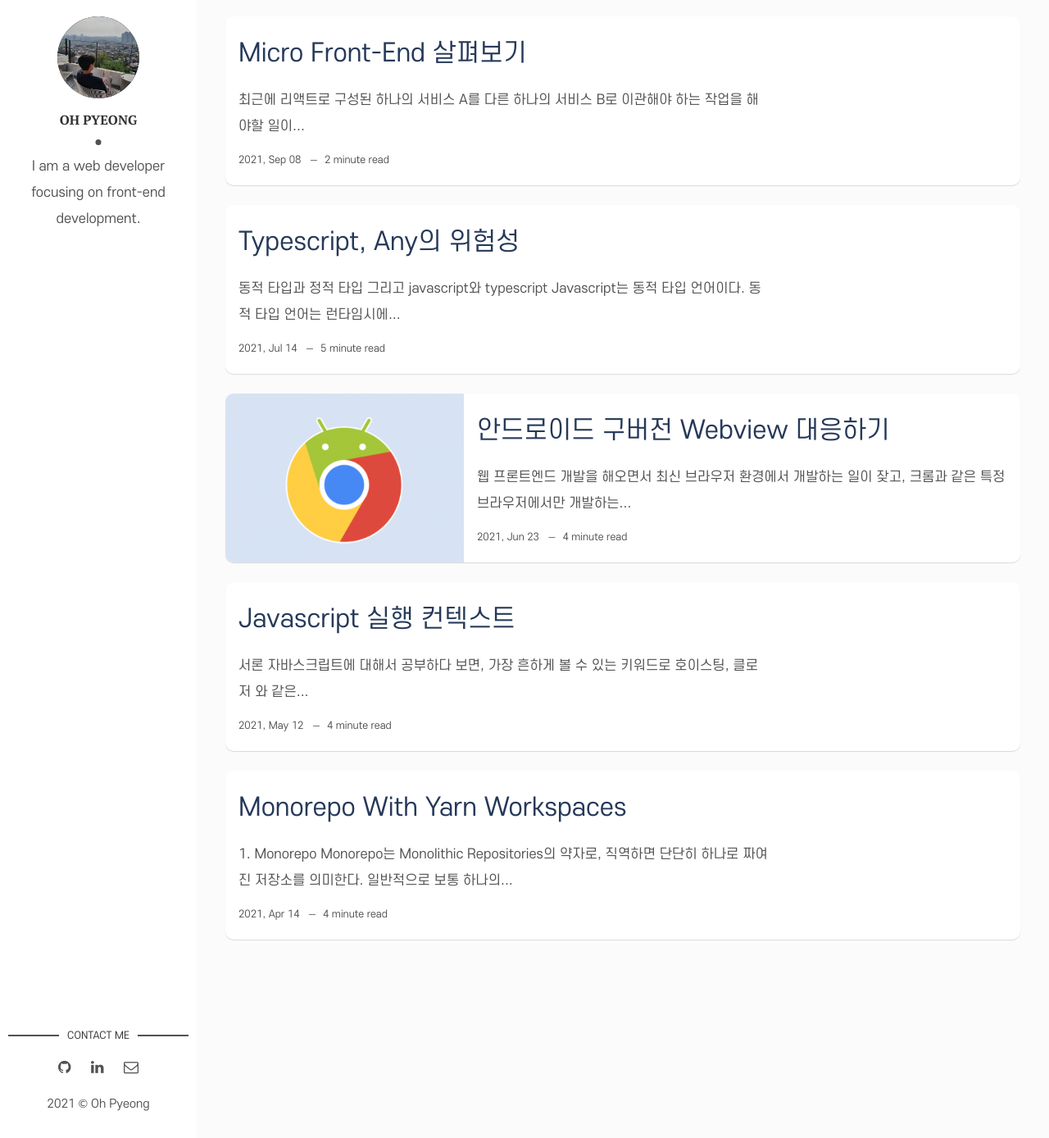
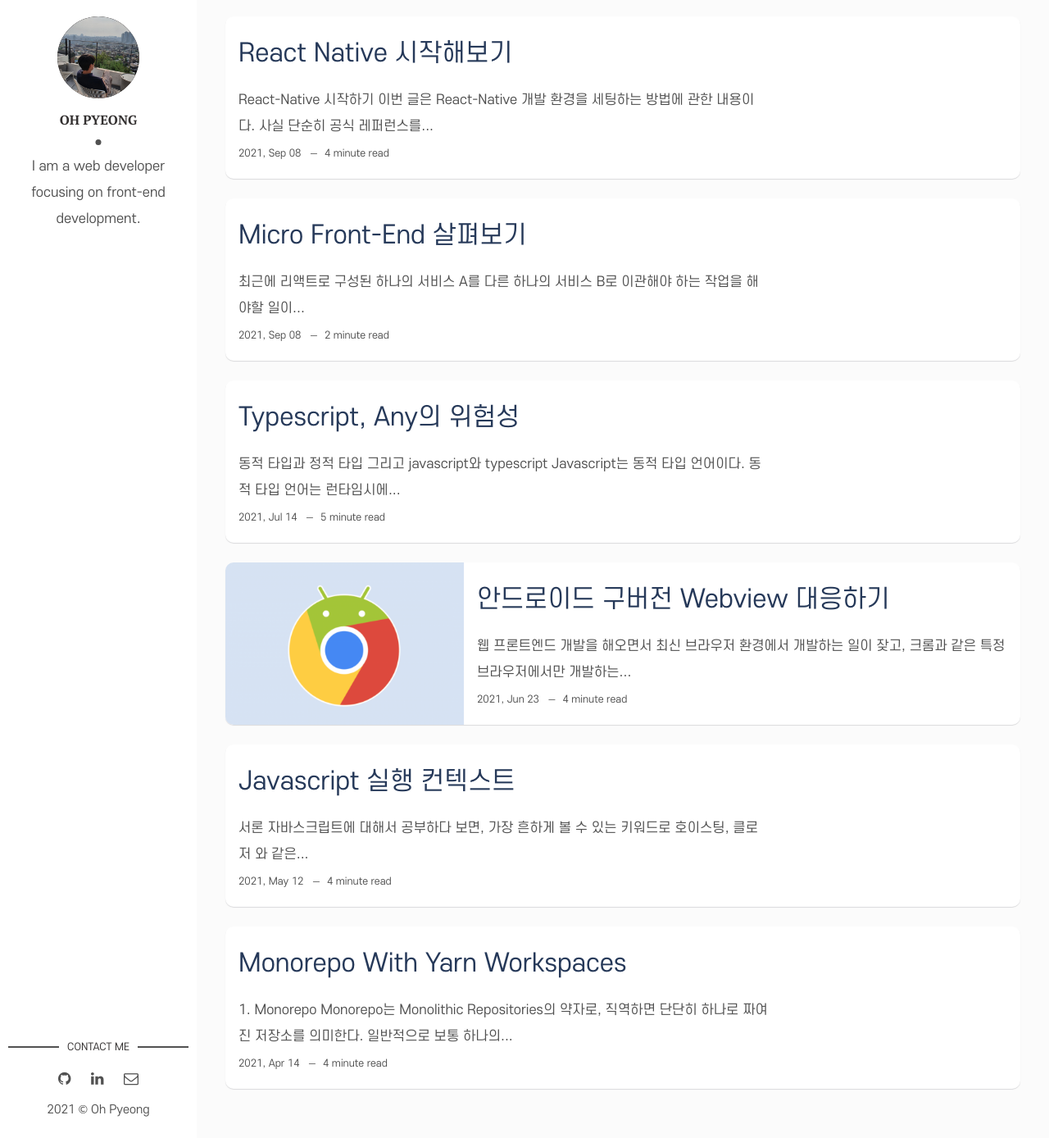
Before and after one commit to pyeongoh5/5p-blog, a Jekyll site: the page built from index.html, in a window 1280 px wide and 1388 px high. Shown: the whole window at 82% size. Built offline with Jekyll 4.4.1, drawn with Linux system fonts in a browser that asks for light colours; the list of posts is cut into pages by our own code; some of the changed lines change nothing that is shown.

Commit message:
feat: react-native 시작하기 포스트 업로드

````diff
--- /dev/null
+++ b/_posts/2021-10-13-start-with-react-native.md
@@ -0,0 +1,150 @@
+---
+layout: post
+title: React Native 시작해보기
+date: 2021-09-08 20:23:00 +0900
+description: React Native 개발환경 설정하기
+img: # Add image post (optional)
+fig-caption: # Add figcaption (optional)
+tags: [react-native, react, Expo]
+---
+
+# React-Native 시작하기
+
+이번 글은 React-Native 개발 환경을 세팅하는 방법에 관한 내용이다. 사실 단순히 공식 레퍼런스를 번역하는 수준이긴 하겠지만, 공부하는 겸해서 작성하게 되었다.
+
+## 왜 React-Native?
+
+`React-Native`는 페이스북에서 개발한 오픈소스 모바일 어플리케이션 프레임워크다. 한번의 코드 작성으로 Android, iOS등의 멀티 플랫폼을 지원한다. 물론 이런 프레임워크는 React-Native 하나 뿐만은 아닌데, 대표적으로 구글에서 개발한 [Flutter](https://flutter.dev/?gclid=Cj0KCQjw5JSLBhCxARIsAHgO2SfmDuJt-19KkNCa75bxB-ExKZjFqvRYdA0x39V1W9O44PXxNJjJ4zYaAtMhEALw_wcB&gclsrc=aw.ds)가 있다.
+여러 선택지 가운데 React-Native를 선택해본건, 이미 React를 할 줄 알기 때문에 빠르게 습득이 가능할 것 같아서이다. 바로 시작해보자.
+
+## 2가지 방법
+
+공식 레퍼런스 사이트에서는 크게 2개의 환경 구성 방법을 제공한다. `Expo cli`, `React-Native cli`를 이용하는 방법이다. 해당 글에서는 `React-Native cli` 를 이용하며 `MacOS`에서 `Android`를 타겟으로 한다.
+
+## 개발환경 설정
+
+우선 개발환경을 세팅하기 위해선 `Node`, `Watchman`, `React-Native CLI`, `JDK`, `Android Studio`가 필요하다.
+
+### 1. Node와 Watchman 설치
+
+`Homebrew`를 통한 설치를 추천하며, `Homebrew`를 설치한 이후에 아래 커맨드를 통해 `Node`와 `Watchman`을 설치한다. 만약 `Node`가 이미 설치되어 있다면 `12버전 이상`이 설치되어 있는지 확인하자.
+`watchman`은 파일시스템의 변경사항을 감지하기 위한 `Facebook`에서 개발한 도구이다.
+
+```console
+brew install node
+brew install watchman
+```
+
+### 2. JDK(Java Development Kit) 설치
+
+역시 `Homebrew`를 통해서 설치해주자
+
+```console
+brew install --cask adoptopenjdk/openjdk/adoptopenjdk8
+```
+
+만약 JDK가 이미 설치되어 있다면, `8버전 이상`인지 확인해주자.
+
+### 3.Android 개발 환경
+
+**3-1. Android Studio 설치**
+
+[링크](https://developer.android.com/studio)를 통해서 Android Studio를 설치해주자.
+설치 위자드에서 `아래 항목`을 체크하고 진행해야한다고 가이드되어 있으나 실제로 설치해봤을 때에는 별다른 체크항목없이 `Next` 버튼을 통해 설치하면 자동으로 잘 설치 되는듯 했다.
+
+- Android SDK
+- Android SDK Platform
+- Android Virtual Device
+
+**3-2. Android SDK**
+
+Android SDK는 Android Studio를 설치하는 과정에서 같이 자동으로 설치된다. 하지만 네이티브 코드로 React Native 앱을 빌드하려면, `Android 10(Q) SDK`가 필요하고, Studio에 `SDK Manager`를 통해서 추가로 설치할 수 있다.
+
+| SDK Manager는 다음 경로에서 찾을 수 있다. `Appearance & Behavior` → `System Settings` → `Android SDK`
+
+Android Studio 설치 이후에,`SDK Manager`를 실행하면 아래와 같은 화면을 볼 수 있다.
+![image]({{site.baseurl}}/assets/img/2021-10-13/sdk_manager.png)
+좌측 하단의 `Show Package Details` 버튼을 눌러서 `Android 10 (Q)` 엔트리를 확장시켜 아래 항목들을 선택해준다.
+
+- `Android SDK Platform 29`
+- `Intel x86 Atom_64 System Image` 혹은 `Google APIs Intel x86 Atom System Image`
+
+이후 `Apply` 버튼을 통해서 설치를 진행해주자.
+
+**3-3. ANDROID_HOME 환경변수 설정하기**
+
+React Native 도구는 네이티브 코드로 앱을 빌드하기 위해 몇 가지 환경 변수를 설정해야 한다.
+사용하고 있는 shell의 종류에 따라 알맞은 설정파일을 사용하면된다. 만약 bash shell을 사용한다면 `~/.bash_profile` 혹은 `~/.bashrc`를, zshell을 사용한다면 `~/.zprofile` 혹은 `~/.zshrc`를 열어 아래 내용을 기입해주자
+
+```
+export ANDROID_HOME=$HOME/Library/Android/sdk
+export PATH=$PATH:$ANDROID_HOME/emulator
+export PATH=$PATH:$ANDROID_HOME/tools
+export PATH=$PATH:$ANDROID_HOME/tools/bin
+export PATH=$PATH:$ANDROID_HOME/platform-tools
+```
+
+**3-4. React-Native CLI**
+
+React-Native에는 CLI(Command Line Interface)가 내장되어 있는데, 이를 통해서 새로운 프로젝트를 생성할 수 있다. `npx`를 통해서 별도로 React-Native 설치 없이 사용 할 수 있다. 아래 명령어를 통해서 React-Native 프로젝트를 생성해보자.
+
+## 새 어플리케이션 만들기
+
+```c
+// javscript
+npx react-native init AwesomeProject
+// typescript
+npx react-native init AwesomeTSProject --template react-native-template-typescript
+// 특정 버전으로 생성
+npx react-native init AwesomeProject --version X.XX.X
+```
+
+위 커맨드라인을 통해서 프로젝트를 생성하게되면 기존 어플리케이션으로의 별도 통합과정을 필요로 하지 않는다.
+
+## Android 기기 준비하기
+
+개발을에 사용할 Android 기기가 필요한데, 실제기기를 사용해도되고, Android Studio의 Virtual Device를 사용해도 되며, 여기서는 Virtual Device를 사용한다.
+
+Virtual Device는 AVD Manager를 통해서 사용할 수 있다.
+
+![image]({{site.baseurl}}/assets/img/2021-10-13/avd_manager.png)
+
+원하는 디바이스 종류를 고르고 `Next` 버튼을 누른뒤 `Q API Level 29` 이미지를 선택하자 (아래 이미지 참고)
+
+![image]({{site.baseurl}}/assets/img/2021-10-13/android_image.png)
+
+## React-Native 어플리케이션 실행하기
+
+### 1. Metro 시작하기
+
+우선 `Metro`를 실행시킬 필요가 있다. `Metro`는 React-Native와 함께 제공되는Javascript Bundler로, 다양한 옵션과 엔트리 파일들을 하나아ㅢ javascript 파일로 번들링 한다. `Metro`는 아래 코드로 실행할 수 있다.
+
+```
+  npx react-native start
+```
+
+실행하고 난 뒤 모습은 아래와 같다.
+
+![image]({{site.baseurl}}/assets/img/2021-10-13/metro.png)
+
+### 어플리케이션 실행하기
+
+프로젝트의 내부 파일들을 보면 `package.json`가 있음을 확인할 수 있는데, 해당 파일에는 아래와 같은 `scripts` 코드를 확인 할 수 있으며, 각 플랫폼(android, ios)별로 어플리케이션을 실행할 수 있는 코드가 작성되어 있다.
+
+```json
+  "scripts": {
+    "android": "react-native run-android",
+    "ios": "react-native run-ios",
+    "start": "react-native start",
+    "test": "jest",
+    "lint": "eslint . --ext .js,.jsx,.ts,.tsx"
+  },
+```
+
+여기서는 안드로이드를 대상으로 했기 때문에, `npx react-native run-android` script code를 실행했다.
+
+## 실행결과
+
+<span style="display: inline-block; width: 50%;">
+![image]({{site.baseurl}}/assets/img/2021-10-13/run_application.png)
+</span>
--- a/assets/css/main.css
+++ b/assets/css/main.css
@@ -44,7 +44,13 @@ h1 {
   font-size: 2em;
   margin: 0.67em 0;
 }
-
+h2,
+h3 {
+  margin: 0.67em 0 0;
+}
+p {
+  margin: 0;
+}
 /* Grouping content
    ========================================================================== */
 /**
@@ -125,9 +131,9 @@ strong {
   font-weight: inherit;
 }
 
-p {
+/* p {
   margin: 0.5em 0;
-}
+} */
 
 /**
  * Add the correct font weight in Chrome, Edge, and Safari.
@@ -136,12 +142,14 @@ b,
 strong {
   font-weight: bolder;
 }
-
+code {
+  font-size: 18px;
+  letter-spacing: -0.7px;
+}
 /**
  * 1. Correct the inheritance and scaling of font size in all browsers.
  * 2. Correct the odd `em` font sizing in all browsers.
  */
-code,
 kbd,
 samp {
   font-family: monospace, monospace;
@@ -460,8 +468,10 @@ div.highlighter-rouge {
 }
 
 code.language-plaintext {
-  color: #08090a;
-  background-color: #faa;
+  /* color: #08090a;
+  background-color: #faa; */
+  color: #303030;
+  background-color: antiquewhite;
 }
 
 .highlight .hll {
````
Also changed, not shown: assets/img/2021-10-13/android_image.png (added), assets/img/2021-10-13/avd_manager.png (added), assets/img/2021-10-13/metro.png (added), assets/img/2021-10-13/run_application.png (added), assets/img/2021-10-13/sdk_manager.png (added).
